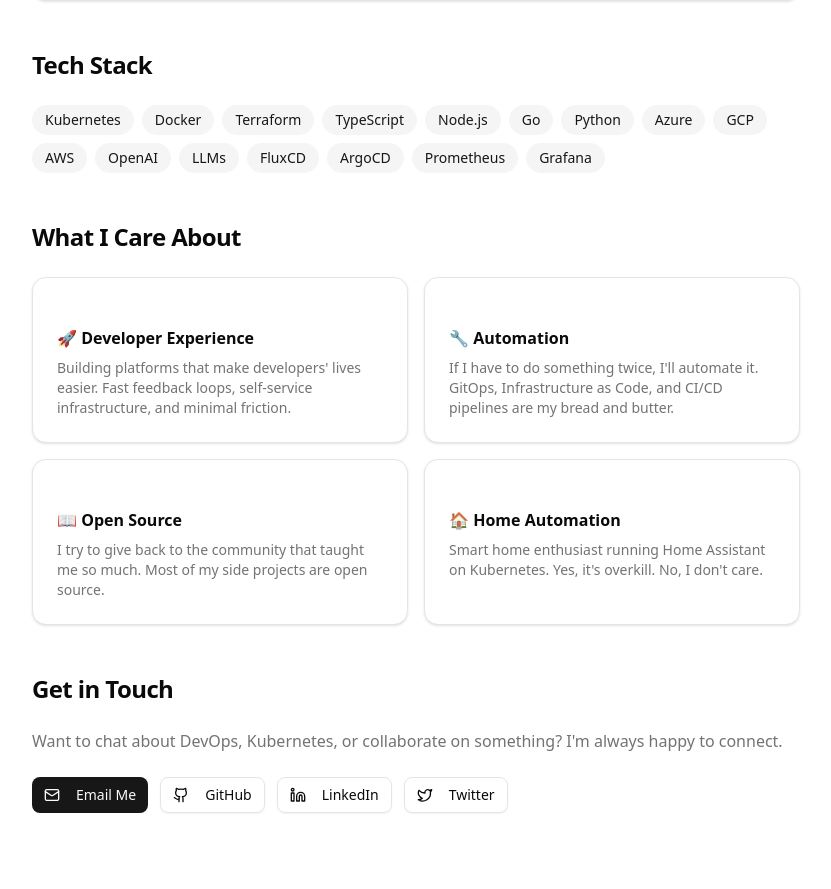
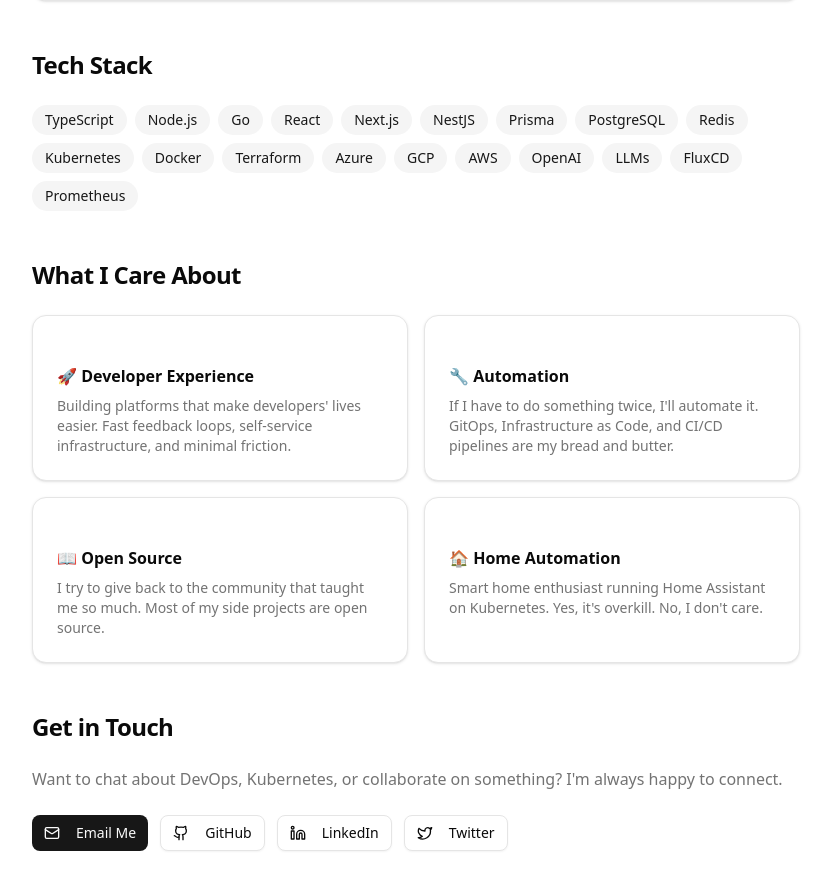
Before and after one commit to adamhancock/adamhancock-next, a Next.js app: page /about in a window 1280 px wide. Shown: the part 977-1866 px from the top of the page, without its empty margins (224-1055 px from the left). Built offline with nearby package versions, Linux system fonts and the light colour scheme.

Commit message:
Update tech stack: add NestJS, Next.js, React, Redis, PostgreSQL, Prisma

```diff
--- a/src/app/about/page.tsx
+++ b/src/app/about/page.tsx
@@ -10,22 +10,25 @@
 };
 
 const techStack = [
+  { name: "TypeScript", category: "Languages" },
+  { name: "Node.js", category: "Languages" },
+  { name: "Go", category: "Languages" },
+  { name: "React", category: "Frontend" },
+  { name: "Next.js", category: "Frontend" },
+  { name: "NestJS", category: "Backend" },
+  { name: "Prisma", category: "Backend" },
+  { name: "PostgreSQL", category: "Data" },
+  { name: "Redis", category: "Data" },
   { name: "Kubernetes", category: "Infrastructure" },
   { name: "Docker", category: "Infrastructure" },
   { name: "Terraform", category: "Infrastructure" },
-  { name: "TypeScript", category: "Languages" },
-  { name: "Node.js", category: "Languages" },
-  { name: "Go", category: "Languages" },
-  { name: "Python", category: "Languages" },
   { name: "Azure", category: "Cloud" },
   { name: "GCP", category: "Cloud" },
   { name: "AWS", category: "Cloud" },
   { name: "OpenAI", category: "AI" },
   { name: "LLMs", category: "AI" },
   { name: "FluxCD", category: "GitOps" },
-  { name: "ArgoCD", category: "GitOps" },
   { name: "Prometheus", category: "Observability" },
-  { name: "Grafana", category: "Observability" },
 ];
 
 const timeline = [
```
